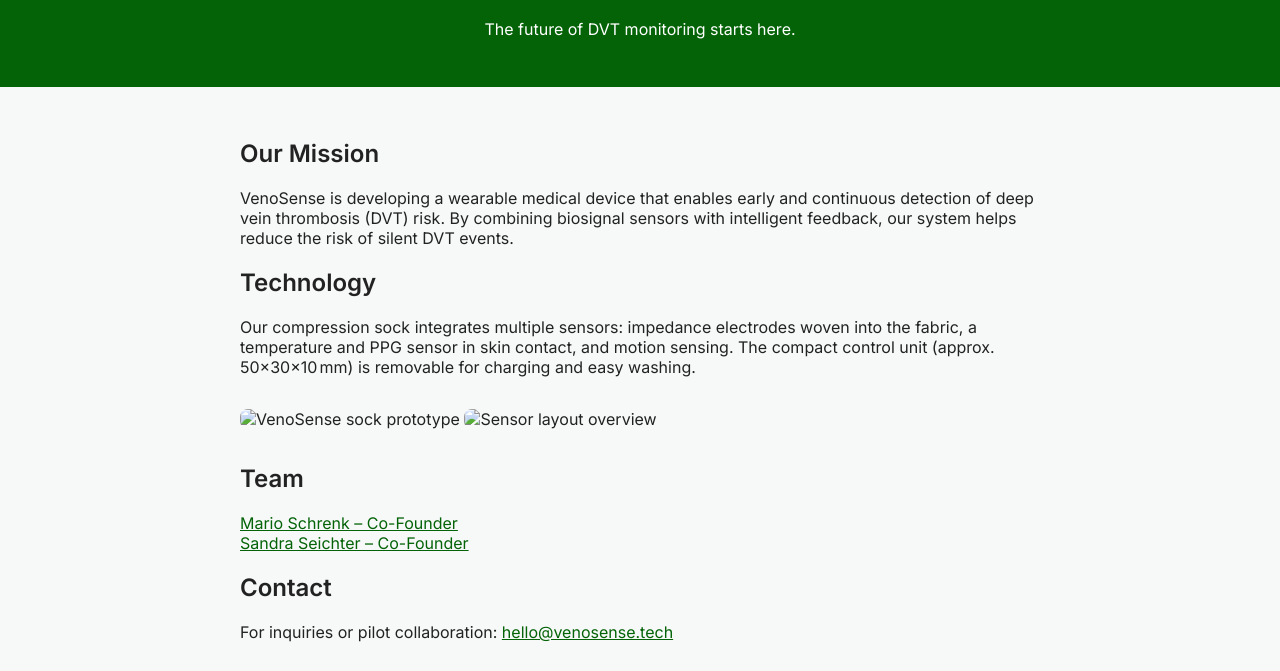
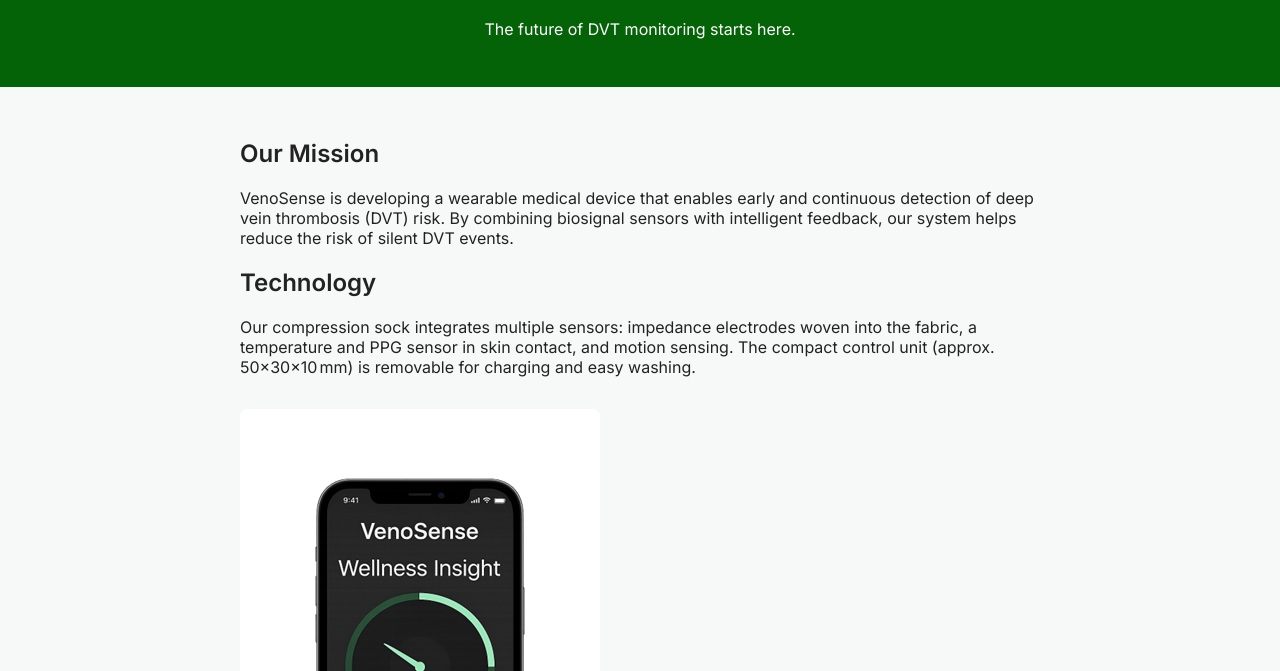
Before and after one commit to fermi2511/phleon, a plain HTML site: page index.html in a window 1280 px wide. Shown: the part 95-766 px from the top of the page. Drawn offline with Linux system fonts and the light colour scheme.

Commit message:
Add files via upload

```diff
--- a/index.html
+++ b/index.html
@@ -74,8 +74,8 @@
 
     <h2>Technology</h2>
     <p>Our compression sock integrates multiple sensors: impedance electrodes woven into the fabric, a temperature and PPG sensor in skin contact, and motion sensing. The compact control unit (approx. 50×30×10 mm) is removable for charging and easy washing.</p>
-    <img src="./sock-mockup.png" alt="VenoSense sock prototype" />
-    <img src="./A_medical_illustration_features_a_VenoSense_compre.png" alt="Sensor layout overview" />
+    <img src="mockup.png" alt="VenoSense prototype mockup" />
+
 
     <h2>Team</h2>
     <p>
```
Also changed, not shown: pilot.html (+1 -1 lines).
